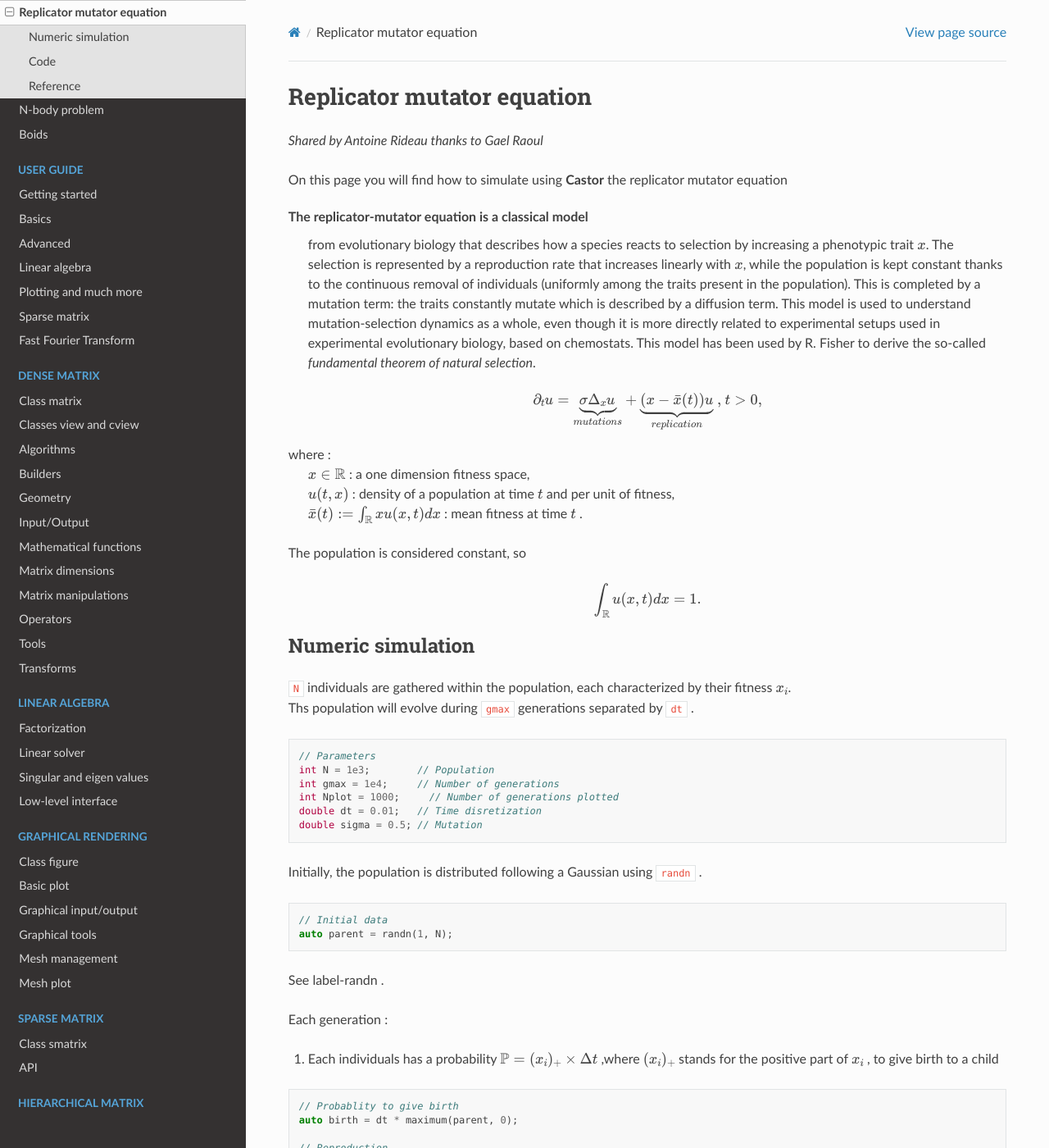
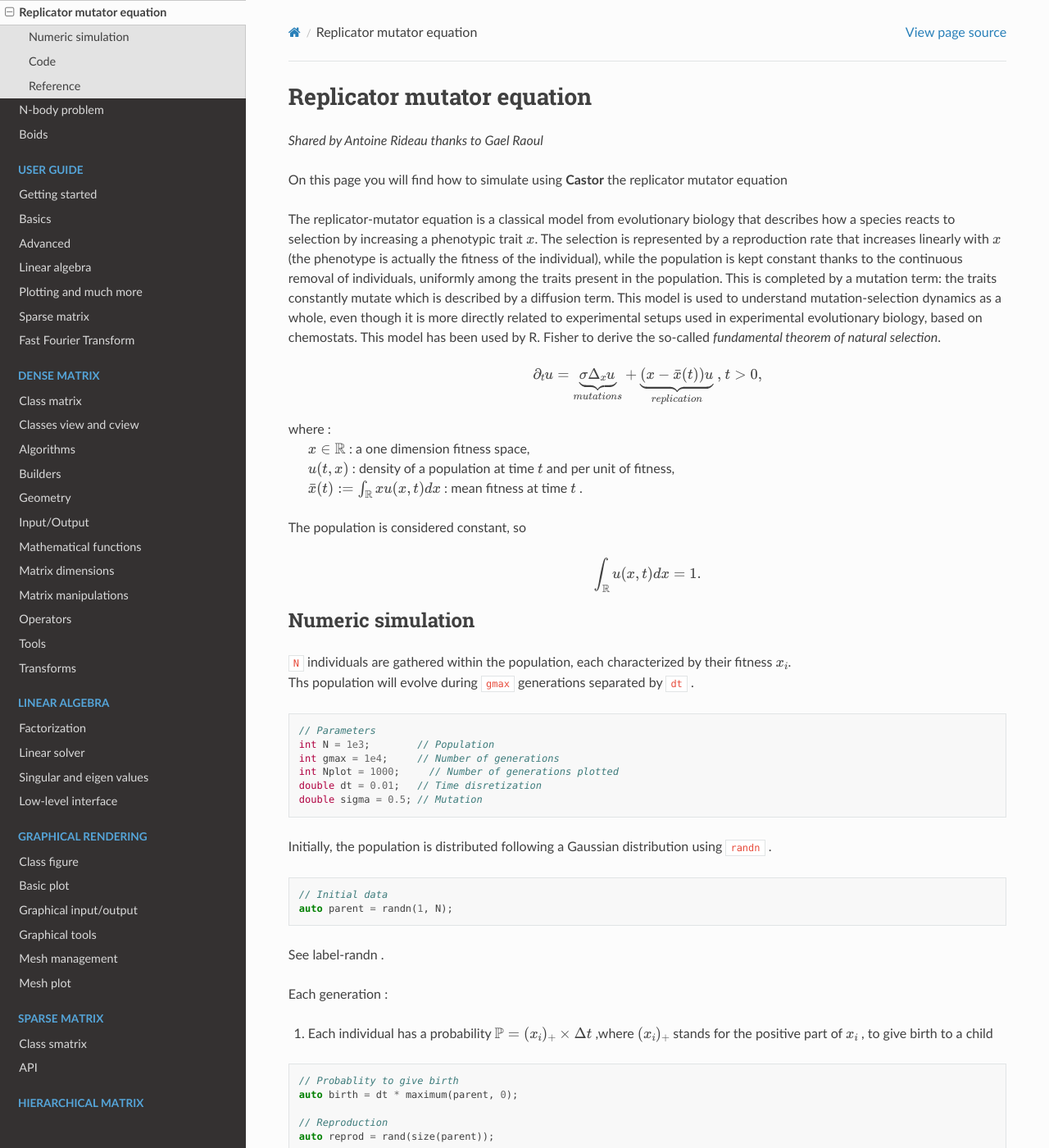
Before and after one commit to leprojetcastor/castor, a Sphinx documentation site: the page built from doc/source/replicatormutator.rst, in a window 1280 px wide and 1400 px high. Shown: the whole window at 82% size. Built offline with Sphinx 7.4.7 and the Read the Docs theme 2.0.0, drawn with Linux system fonts in a browser that asks for light colours.

Commit message:
Minor fix

```diff
--- a/doc/source/nbody.rst
+++ b/doc/source/nbody.rst
@@ -152,7 +152,7 @@
 
 .. math::
 
-    {H(q,p) = K(p) + V(q) ,
+    H(q,p) = K(p) + V(q) ,
 
 where
 
--- a/doc/source/replicatormutator.rst
+++ b/doc/source/replicatormutator.rst
@@ -5,22 +5,7 @@
 
 On this page you will find how to simulate using **Castor** the replicator mutator equation
 
-The replicator-mutator equation is a classical model
- from evolutionary biology that describes how a species reacts
- to selection by increasing a phenotypic
- trait :math:`x`. The selection is represented by a
- reproduction rate that increases linearly with :math:`x`,
- while the population is kept constant thanks to the
- continuous removal of individuals (uniformly
- among the traits present in the population). This
- is completed by a mutation term: the traits constantly
- mutate which is described by a diffusion term. This model
- is used to understand mutation-selection dynamics
- as a whole, even though it is more directly related to
- experimental setups used in experimental evolutionary
- biology, based on chemostats. This model has been used
- by R. Fisher to derive the so-called
- *fundamental theorem of natural selection*.
+The replicator-mutator equation is a classical model from evolutionary biology that describes how a species reacts to selection by increasing a phenotypic trait :math:`x`. The selection is represented by a reproduction rate that increases linearly with :math:`x` (the phenotype is actually the  fitness of the individual), while the population is kept constant thanks to the continuous removal of individuals, uniformly among the traits present in the population. This is completed by a mutation term: the traits constantly mutate which is described by a diffusion term. This model is used to understand mutation-selection dynamics as a whole, even though it is more directly related to experimental setups used in experimental evolutionary biology, based on chemostats. This model has been used by R. Fisher to derive the so-called *fundamental theorem of natural selection*.
 
 
 .. math::
@@ -57,7 +42,7 @@
     double sigma = 0.5; // Mutation
 
 
-Initially, the population is distributed following a Gaussian using ``randn`` .
+Initially, the population is distributed following a Gaussian distribution using ``randn`` .
 
 .. code-block:: c++
 
@@ -68,7 +53,7 @@
 
 Each generation :
 
-1. Each individuals has a probability :math:`\mathbb{P} = (x_{i})_{+} \times \Delta t` ,where :math:`(x_{i})_{+}` stands for the positive part of :math:`x_{i}` , to give birth to a child
+1. Each individual has a probability :math:`\mathbb{P} = (x_{i})_{+} \times \Delta t` ,where :math:`(x_{i})_{+}` stands for the positive part of :math:`x_{i}` , to give birth to a child
 
 .. code-block:: c++
 
```
